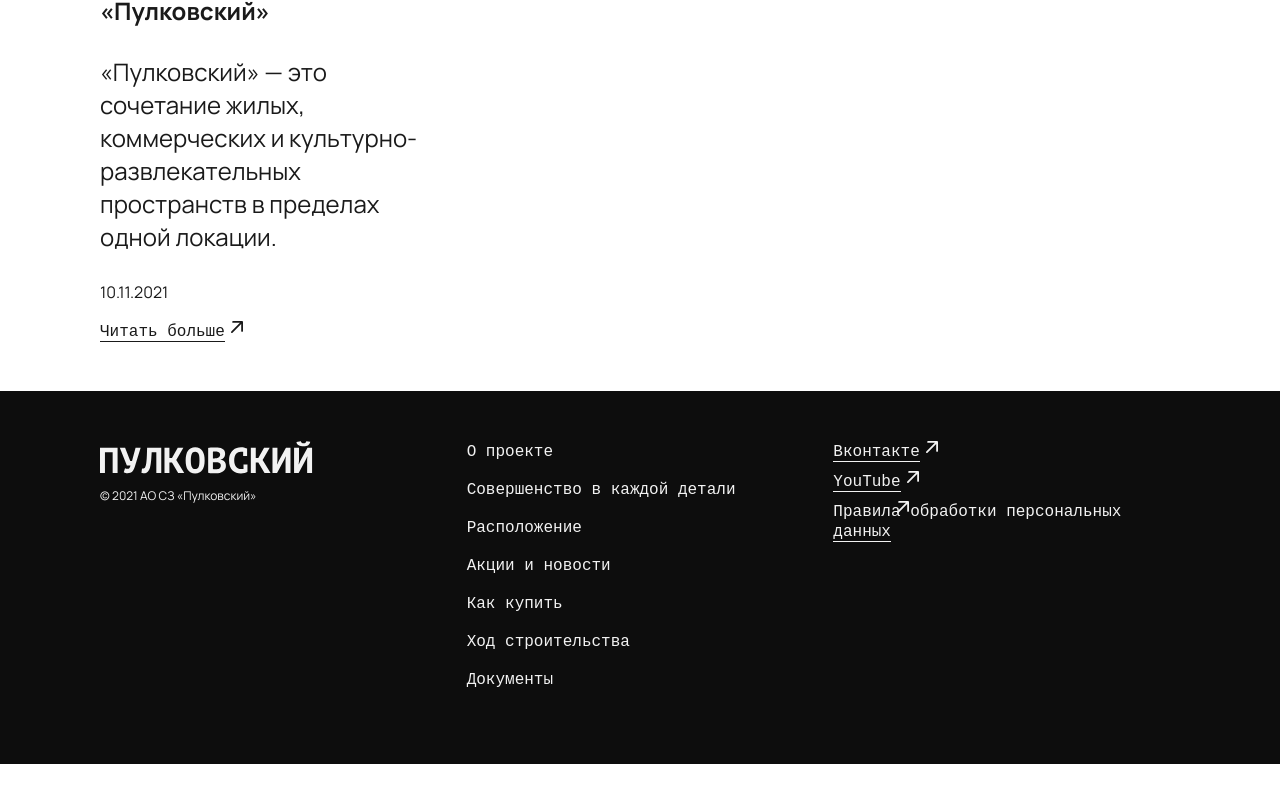
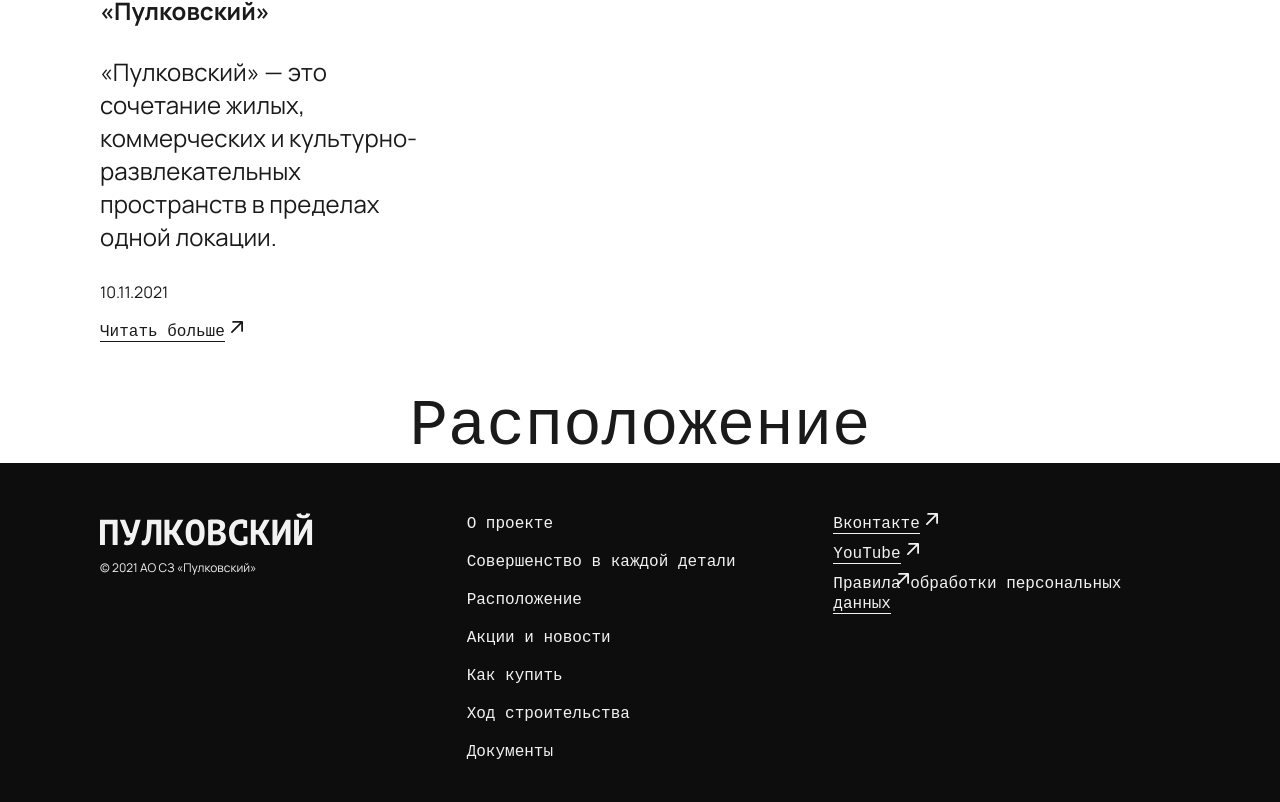
Before and after one commit to slavkapiyavka/pulkovskiy, an Angular app: page / in a window 1280 px wide. Shown: the part 2452-3254 px from the top of the page. Before the commit the page ends 3216 px from the top, so only its background shows below. Built offline with nearby package versions, Linux system fonts and the light colour scheme; a web font is replaced by a local one.

Commit message:
add 'location section'

```diff
--- a/src/app/app.component.html
+++ b/src/app/app.component.html
@@ -2,4 +2,5 @@
 <app-hero></app-hero>
 <app-about></app-about>
 <app-promotions-and-news></app-promotions-and-news>
+<app-location></app-location>
 <app-footer></app-footer>
--- a/src/app/app.module.ts
+++ b/src/app/app.module.ts
@@ -8,9 +8,10 @@
 import { PromotionsAndNewsComponent } from './components/sections/promotions-and-news/promotions-and-news.component';
 import { TabsComponent } from './components/tabs/tabs.component';
 import { FooterComponent } from './components/footer/footer.component';
+import { LocationComponent } from './components/sections/location/location.component';
 
 @NgModule({
-  declarations: [AppComponent, HeaderComponent, HeroComponent, AboutComponent, PromotionsAndNewsComponent, TabsComponent, FooterComponent],
+  declarations: [AppComponent, HeaderComponent, HeroComponent, AboutComponent, PromotionsAndNewsComponent, TabsComponent, FooterComponent, LocationComponent],
   imports: [BrowserModule],
   providers: [],
   bootstrap: [AppComponent],
--- /dev/null
+++ b/src/app/components/sections/location/location.component.html
@@ -0,0 +1,3 @@
+<section class="location-section" id="location">
+  <h2 class="title">Расположение</h2>
+</section>
```
Also changed, not shown: src/app/components/sections/location/location.component.ts (added, +10 -0 lines), src/app/components/sections/location/location.component.scss (added).
